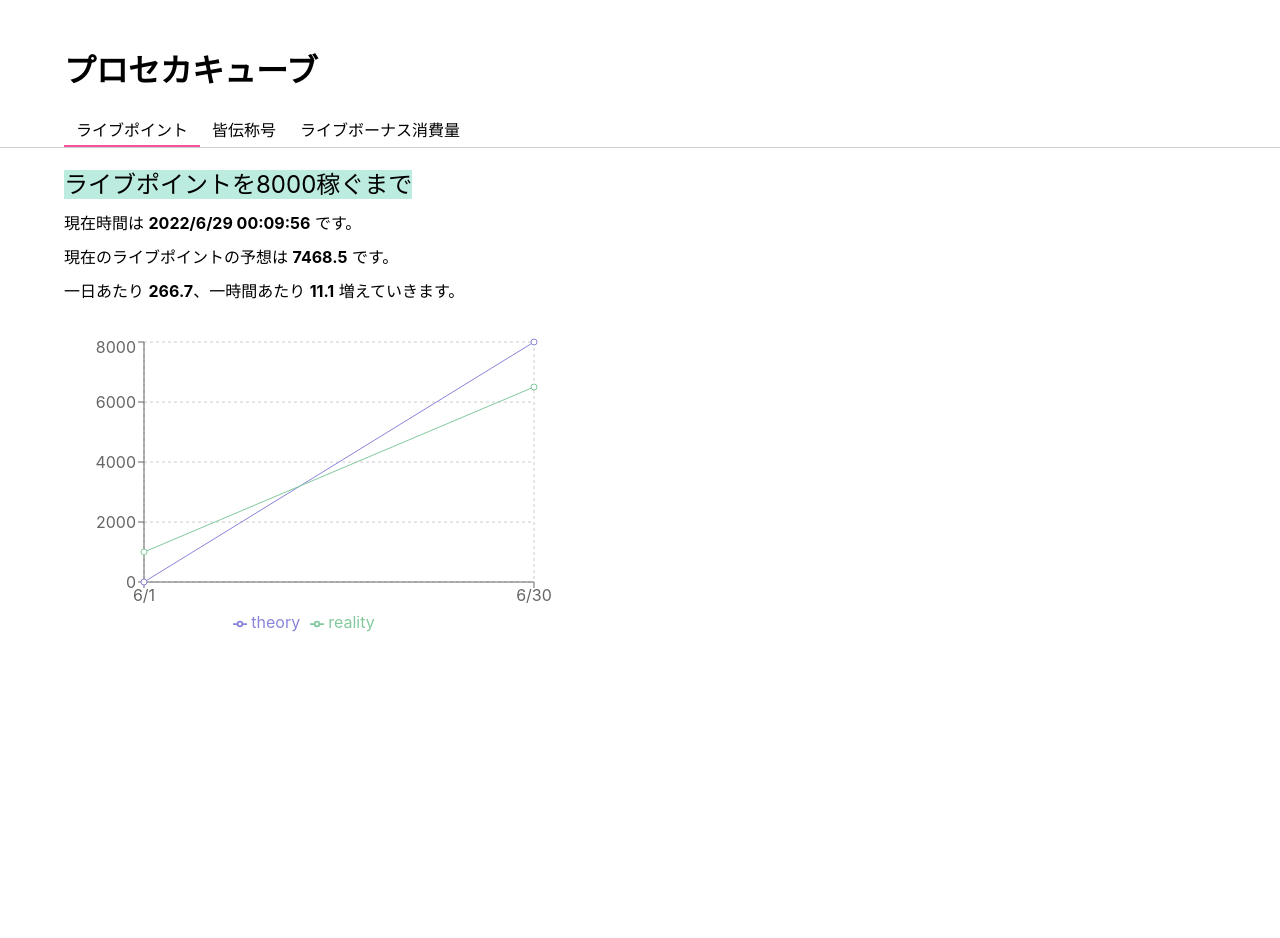
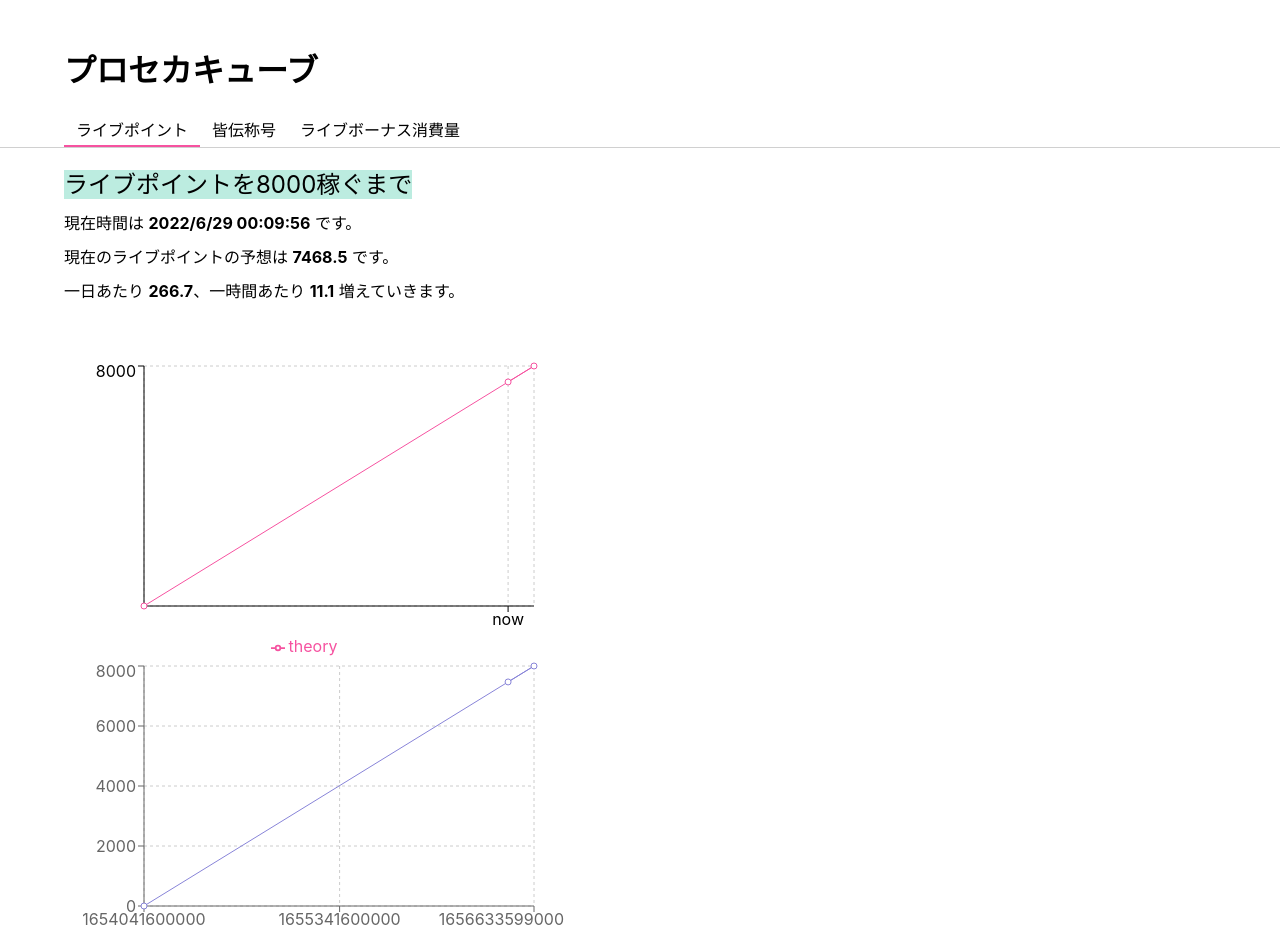
Before and after one commit to popcube/prosekacube, a React (Create React App) app: page / in a window 1280 px wide. Shown: the top 938 px of the page. Before the commit the page ends 800 px from the top, so only its background shows below. Built offline with nearby package versions, Linux system fonts and the light colour scheme.

Commit message:
chart work

```diff
--- a/package.json
+++ b/package.json
@@ -21,7 +21,7 @@
   },
   "homepage": "https://popcube.github.io/prosekacube/",
   "scripts": {
-    "start": "react-scripts start",
+    "start": "py scripts/make_mad_skillz_imgs_js.py && react-scripts start",
     "build": "CI=false && react-scripts build",
     "test": "react-scripts test",
     "eject": "react-scripts eject",
--- a/src/components/live_point_chart.js
+++ b/src/components/live_point_chart.js
@@ -1,23 +1,93 @@
-import React, { PureComponent } from 'react';
-import { LineChart, Line, XAxis, YAxis, CartesianGrid, Tooltip, Legend } from 'recharts';
+import React, { useState, useEffect } from 'react';
+import { LineChart, Line, XAxis, YAxis, CartesianGrid, Tooltip, Legend, ReferenceDot } from 'recharts';
+import styled from "styled-components";
 
-const data = [
-  {
-    name: '6/1',
+const goalPoint = 8000;
+const dayMs = 24 * 60 * 60 * 1000;
+
+const ChartDiv = styled.div`
+  padding: 24px 0px;
+`
+
+function TimeToString(startTime, endTime) {
+  return function (time) {
+    if (time == startTime || time == endTime) {
+      const timeObj = new Date(time);
+      const month = timeObj.getMonth();
+      const day = timeObj.getDate();
+      return `${month + 1}/${day}`;
+    }
+    else {
+      return "now";
+    }
+  }
+}
+
+function YTickFormatter(goalPoint) {
+  return function (point) {
+    if (point == goalPoint) {
+      return point.toFixed(0);
+    }
+    else {
+      return point.toFixed(1);
+    }
+
+  }
+
+}
+
+export default function LivePointGraph({ year, month, startTime, endTime, nowTime }) {
+  // nowTime = endTime - 360000000;
+
+  const livePointMillsecond = 8000 / (endTime - startTime);
+  const livePointDue = livePointMillsecond * (nowTime - startTime);
+  const data5StartTime = nowTime - 3 * dayMs > startTime ? nowTime - 3 * dayMs : startTime;
+  const data5EndTime = nowTime + 3 * dayMs < endTime ? nowTime + 3 * dayMs : endTime;
+  const [data, setData] = useState(
+    [{
       theory: 0,
-    reality: 1000,
+      time: startTime
     },
     {
-    name: '6/30',
-    theory: 8000,
-    reality: 6500,
+      theory: goalPoint,
+      time: endTime
     },
-];
+    {
+      theory: livePointDue,
+      time: nowTime
+    }]
+  );
+  const [data5, setData5] = useState(
+    [{
+      theory: 0,
+      time: data5StartTime
+    },
+    {
+      theory: goalPoint,
+      time: data5EndTime
+    },
+    {
+      theory: livePointDue,
+      time: nowTime
+    }]
+  );
 
-export default function LivePointGraph() {
+  useEffect(() => {
+    data.splice(data.length - 1, 1, {
+      theory: livePointDue,
+      time: nowTime
+    });
+    setData(data);
+  }, []);
+
+  // console.log(...data);
+  const xTicks = data.map(x => x.time);
+
   const demoUrl = 'https://codesandbox.io/s/simple-line-chart-kec3v';
 
+
   return (
+    <ChartDiv>
       <LineChart
         width={500}
         height={300}
@@ -30,13 +100,49 @@ export default function LivePointGraph() {
         }}
       >
         <CartesianGrid strokeDasharray="3 3" />
-      <XAxis dataKey="name" />
+        <XAxis
+          interval="preserveStart"
+          tickFormatter={TimeToString(startTime, endTime)}
+          ticks={[data[2].time, data[1].time]}
+          stroke="black"
+          dataKey="time"
+          type="number"
+          domain={[startTime, endTime]}
+        />
+        <YAxis
+          interval="preserveStartEnd"
+          tickFormatter={YTickFormatter(goalPoint)}
+          ticks={[data[2].theory, data[1].theory]}
+          stroke="black"
+          dataKey="theory"
+          type="number"
+          domain={[data[0].theory, data[1].theory]}
+
+        />
+        <Tooltip />
+        <Legend />
+        <Line type="monotone" dataKey="theory" stroke="#F652A0" activeDot={{ r: 8 }} />
+      </LineChart>
+      <LineChart
+        width={500}
+        height={300}
+        data={data}
+        margin={{
+          top: 5,
+          right: 30,
+          left: 20,
+          bottom: 5,
+        }}
+      >
+        <CartesianGrid strokeDasharray="3 3" />
+        <XAxis dataKey="time" type="number" domain={['dataMin', 'dataMax']} />
         <YAxis />
         <Tooltip />
         <Legend />
         <Line type="monotone" dataKey="theory" stroke="#8884d8" activeDot={{ r: 8 }} />
-      <Line type="monotone" dataKey="reality" stroke="#82ca9d" />
       </LineChart>
+    </ChartDiv>
+
   );
 
 }
--- a/src/components/styled_tags.js
+++ b/src/components/styled_tags.js
@@ -1,6 +1,6 @@
 import styled from "styled-components";
 
-export const TitleText = styled.text`
+export const TitleText = styled.a`
   font-weight: bold;
   font-size: 150%;
   background-color: #BCECE0;
@@ -45,7 +45,7 @@ export const TitleDiv = ({ children }) => {
 //   )
 // }
 
-const ImgDiv = styled.div`
+export const ImgDiv = styled.div`
   padding: 12px 64px 12px;
   background-color: #BCECE0;
 `;
--- a/src/dynamic/mad_skillz.js
+++ b/src/dynamic/mad_skillz.js
@@ -2,28 +2,28 @@ import styled from "styled-components";
 import { TitleDiv, ImgContainer } from "./../components/styled_tags"
 
 // python auto-generation part 1 start
-// import img_latest from "./../docs/figs/latest/2022_06_24.png";
-// import img_0 from "./../docs/figs/2022_05_31.png";
-// import img_1 from "./../docs/figs/2022_04_28.png";
-// import img_2 from "./../docs/figs/2022_03_31.png";
-// import img_3 from "./../docs/figs/2022_02_24.png";
-// import img_4 from "./../docs/figs/2022_01_31.png";
-// import img_5 from "./../docs/figs/2021_12_31.png";
+import img_latest from "./../docs/figs/latest/2022_06_24.png";
+import img_0 from "./../docs/figs/2022_05_31.png";
+import img_1 from "./../docs/figs/2022_04_28.png";
+import img_2 from "./../docs/figs/2022_03_31.png";
+import img_3 from "./../docs/figs/2022_02_24.png";
+import img_4 from "./../docs/figs/2022_01_31.png";
+import img_5 from "./../docs/figs/2021_12_31.png";
 // python auto-generation part 1 end
 
 // python auto-generation part 2 start
-// const DynamicImgContainers = () => {
-//   return (
-//     <div>
-//       <ImgContainer src={img_0} title="2022/05/31時点のレベル" alt="2022/05/31時点のグラフ" />
-//       <ImgContainer src={img_1} title="2022/04/28時点のレベル" alt="2022/04/28時点のグラフ" />
-//       <ImgContainer src={img_2} title="2022/03/31時点のレベル" alt="2022/03/31時点のグラフ" />
-//       <ImgContainer src={img_3} title="2022/02/24時点のレベル" alt="2022/02/24時点のグラフ" />
-//       <ImgContainer src={img_4} title="2022/01/31時点のレベル" alt="2022/01/31時点のグラフ" />
-//       <ImgContainer src={img_5} title="2021/12/31時点のレベル" alt="2021/12/31時点のグラフ" />
-//     </div>
-//   )
-// }
+const DynamicImgContainers = () => {
+  return (
+    <div>
+      <ImgContainer src={img_0} title="2022/05/31時点のレベル" alt="2022/05/31時点のグラフ" />
+      <ImgContainer src={img_1} title="2022/04/28時点のレベル" alt="2022/04/28時点のグラフ" />
+      <ImgContainer src={img_2} title="2022/03/31時点のレベル" alt="2022/03/31時点のグラフ" />
+      <ImgContainer src={img_3} title="2022/02/24時点のレベル" alt="2022/02/24時点のグラフ" />
+      <ImgContainer src={img_4} title="2022/01/31時点のレベル" alt="2022/01/31時点のグラフ" />
+      <ImgContainer src={img_5} title="2021/12/31時点のレベル" alt="2021/12/31時点のグラフ" />
+    </div>
+  )
+}
 // python auto-generation part 2 end
 
 export default function MadSkillz() {
--- a/src/live_bonus.js
+++ b/src/live_bonus.js
@@ -9,10 +9,10 @@ export default function LiveBonus() {
   return (
     <div align="left">
       <TextDiv>
-        <a href="https://note.com/whity_breath/n/n7496ddddbdd2#ziAnC">一つ目のグラフの説明はこちら</a>
+        <a href="https://note.com/whity_breath/n/n7496ddddbdd2#ziAnC">一つ目のグラフの説明（note.com）</a>
       </TextDiv>
       <TextDiv>
-        <a href="https://note.com/whity_breath/n/n5f375008c126#RIejr">二つ目のグラフの説明はこちら</a>
+        <a href="https://note.com/whity_breath/n/n5f375008c126#RIejr">二つ目のグラフの説明（note.com）</a>
       </TextDiv>
       <ImgContainer src={img_1} title="ライブボーナス消費量オススメ１" alt="ライブボーナス消費量オススメのグラフ" />
       <ImgContainer src={img_2} title="ライブボーナス消費量オススメ２" alt="ライブボーナス消費量オススメ２のグラフ" />
--- a/src/live_point.js
+++ b/src/live_point.js
@@ -13,25 +13,11 @@ const ZeroPadding = (paramNum) => {
   }
 }
 
-const LivePointResult = () => {
-  const [timeObj, setTimeObj] = useState(new Date());
-
-  setInterval(() => {
-    setTimeObj(new Date());
-  }, 1000);
-
-  const year = timeObj.getFullYear();
-  const month = timeObj.getMonth();
-
-  const endTime = new Date(year, month + 1, 1).getTime() - 1000;
-  const startTime = new Date(year, month, 1).getTime();
-  const nowTime = timeObj.getTime();
-
+const LivePointResult = ({ year, month, timeObj, endTime, startTime, nowTime }) => {
   const livePointMillsecond = 8000 / (endTime - startTime);
   const livePointDue = livePointMillsecond * (nowTime - startTime);
   const livePointHour = livePointMillsecond * (60 * 60 * 1000);
   const livePointDay = livePointHour * 24;
-
 
   const zeroPadHours = ZeroPadding(timeObj.getHours());
   const zeroPadMinutes = ZeroPadding(timeObj.getMinutes());
@@ -49,7 +35,7 @@ const LivePointResult = () => {
     return (
       <TextDiv>
         {"現在時間は "}
-        <text style={{ fontWeight: "bold" }}>{timeStr}</text>
+        <a style={{ fontWeight: "bold" }}>{timeStr}</a>
         {" です。"}
       </TextDiv>
     )
@@ -59,7 +45,7 @@ const LivePointResult = () => {
     return (
       <TextDiv>
         {"現在のライブポイントの予想は "}
-        <text style={{ fontWeight: "bold" }}>{livePointDue.toFixed(1)}</text>
+        <a style={{ fontWeight: "bold" }}>{livePointDue.toFixed(1)}</a>
         {" です。"}
       </TextDiv>
     )
@@ -69,9 +55,9 @@ const LivePointResult = () => {
     return (
       <TextDiv>
         {"一日あたり "}
-        <text style={{ fontWeight: "bold" }}>{livePointDay.toFixed(1)}</text>
+        <a style={{ fontWeight: "bold" }}>{livePointDay.toFixed(1)}</a>
         {"、一時間あたり "}
-        <text style={{ fontWeight: "bold" }}>{livePointHour.toFixed(1)}</text>
+        <a style={{ fontWeight: "bold" }}>{livePointHour.toFixed(1)}</a>
         {" 増えていきます。"}
       </TextDiv>
     )
@@ -90,11 +76,25 @@ const LivePointResult = () => {
 }
 
 export default function LivePoint() {
+  const [timeObj, setTimeObj] = useState(new Date());
+
+  setInterval(() => {
+    setTimeObj(new Date());
+  }, 1000);
+
+  const year = timeObj.getFullYear();
+  const month = timeObj.getMonth();
+  const day = timeObj.getDate();
+
+  const endTime = new Date(year, month + 1, 1).getTime() - 1000;
+  const startTime = new Date(year, month, 1).getTime();
+  const nowTime = timeObj.getTime();
+
   return (
     <div>
-      <LivePointResult />
+      <LivePointResult year={year} month={month} timeObj={timeObj} endTime={endTime} startTime={startTime} nowTime={nowTime} />
       <div style={{ marginTop: "30px" }}>
-        <LivePointGraph />
+        <LivePointGraph year={year} month={month} startTime={startTime} endTime={endTime} nowTime={nowTime} />
       </div>
     </div>
   );
```
Also changed, not shown: 1 other file (tests, documents, lock files or other folders). Lines whose indentation alone changed are shown as unchanged.
